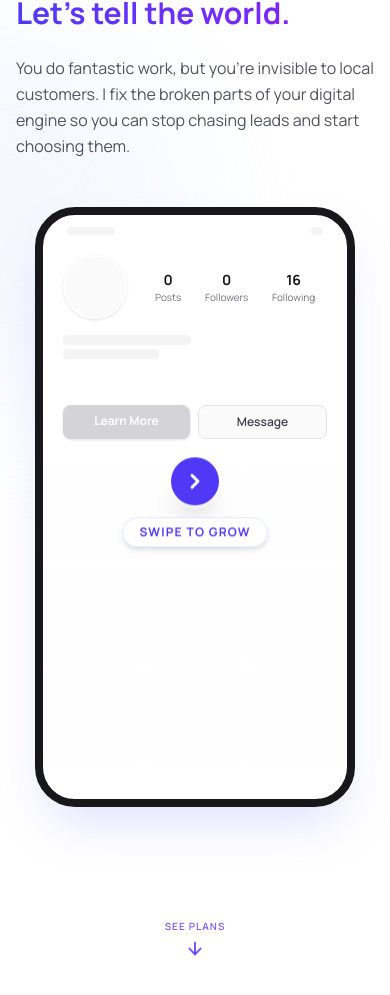
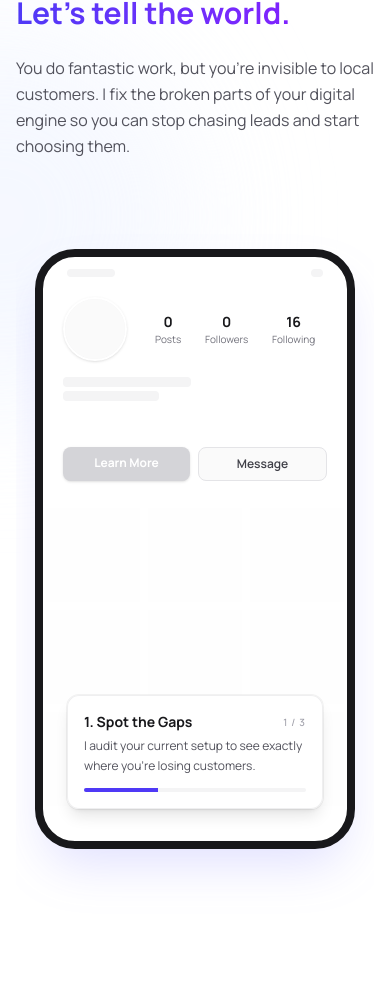
Before and after one commit to finnjefferis/jss, a Next.js app: page / in a window 390 px wide. Shown: the part 957-1952 px from the top of the page. Built offline with nearby package versions, Linux system fonts and the light colour scheme.

Commit message:
sticky scroll on mobile

```diff
--- a/src/app/components/HeroVisualMobile.tsx
+++ b/src/app/components/HeroVisualMobile.tsx
@@ -1,7 +1,7 @@
 "use client";
 
-import { useState, useRef } from "react";
-import { ChevronRight, ChevronLeft } from "lucide-react";
+import { useState, useRef, useEffect } from "react";
+import { ChevronDown } from "lucide-react"; // Changed to Down arrow
 import { InstagramGrowthSimulator } from "./InstagramGrowthSimulator";
 
 const STEPS = [
@@ -13,7 +13,7 @@ const STEPS = [
   {
     id: "build",
     title: "2. Build Connection",
-    text: "We fill your profile with high-quality content that builds trust immediately."
+    text: "We fill your profile with high-quality content that builds trust instantly."
   },
   {
     id: "report",
@@ -23,148 +23,123 @@ const STEPS = [
 ];
 
 export function MobileGrowthSwiper() {
-  const [index, setIndex] = useState(0);
-  const [hasStarted, setHasStarted] = useState(false);
+  const [activeIndex, setActiveIndex] = useState(0);
+  const containerRef = useRef<HTMLDivElement>(null);
+  const [showScrollCue, setShowScrollCue] = useState(true);
 
-  const activeStep = STEPS[index];
+  useEffect(() => {
+    const handleScroll = () => {
+      if (!containerRef.current) return;
 
-  // Touch state
-  const touchStartX = useRef<number | null>(null);
-  const touchEndX = useRef<number | null>(null);
+      const rect = containerRef.current.getBoundingClientRect();
+      const viewportHeight = window.innerHeight;
+      const totalHeight = rect.height;
 
-  const startInteraction = () => {
-    setHasStarted(true);
+      // Calculate progress: 0 when top enters view, 1 when bottom leaves view
+      // We want to track specifically when the sticky element is "active"
+
+      // How far have we scrolled INTO the container?
+      const scrolledDistance = -rect.top;
+      // The scrollable distance effectively available for switching steps
+      const effectiveScrollHeight = totalHeight - viewportHeight;
+
+      if (effectiveScrollHeight <= 0) return;
+
+      // Normalize between 0 and 1
+      let progress = scrolledDistance / effectiveScrollHeight;
+      progress = Math.max(0, Math.min(1, progress));
+
+      // Map progress to steps (0 to 2)
+      // 0.00 - 0.33 -> Step 0
+      // 0.33 - 0.66 -> Step 1
+      // 0.66 - 1.00 -> Step 2
+      const newIndex = Math.floor(progress * STEPS.length);
+      const boundedIndex = Math.min(STEPS.length - 1, Math.max(0, newIndex));
+
+      setActiveIndex(boundedIndex);
+
+      // Hide the cue once they start scrolling deep into it
+      if (progress > 0.05) {
+        setShowScrollCue(false);
+      }
     };
 
-  const next = () => {
-    if (!hasStarted) {
-      startInteraction();
-      return;
-    }
-    setIndex((i) => (i + 1) % STEPS.length);
-  }
+    window.addEventListener("scroll", handleScroll, { passive: true });
+    handleScroll(); // Check initial position
 
-  const prev = () => {
-    if (!hasStarted) return;
-    setIndex((i) => (i - 1 + STEPS.length) % STEPS.length);
-  }
+    return () => window.removeEventListener("scroll", handleScroll);
+  }, []);
 
-  // --- SWIPE HANDLERS ---
-  const handleTouchStart = (e: React.TouchEvent) => {
-    touchStartX.current = e.targetTouches[0].clientX;
-    touchEndX.current = null;
-  };
-
-  const handleTouchMove = (e: React.TouchEvent) => {
-    touchEndX.current = e.targetTouches[0].clientX;
-  };
-
-  const handleTouchEnd = () => {
-    if (!touchStartX.current || !touchEndX.current) return;
-
-    const distance = touchStartX.current - touchEndX.current;
-    const minSwipeDistance = 50;
-
-    if (distance > minSwipeDistance) {
-      next();
-    } else if (distance < -minSwipeDistance) {
-      prev();
-    }
-
-    touchStartX.current = null;
-    touchEndX.current = null;
-  };
+  const activeStep = STEPS[activeIndex];
 
   return (
-    <div className="lg:hidden px-4 mb-20 w-full flex justify-center">
-      {/* FIX: Use a standard style tag instead of 'jsx'.
-        This prevents Next.js from adding random class names that cause hydration errors.
-      */}
+    // 1. OUTER TRACK: 300vh height ensures we have "space" to scroll through 3 steps
+    // The negative margin accounts for spacing in your parent layout if needed
+    <div ref={containerRef} className="relative h-[300vh] -mt-20 mb-20">
+
       <style>{`
-        @keyframes gentle-bounce {
+        @keyframes gentle-bounce-vertical {
           0%, 100% { transform: translateY(0); }
-          50% { transform: translateY(-6px); }
+          50% { transform: translateY(6px); }
         }
       `}</style>
 
-      <div
-        className="relative w-full max-w-[20rem] touch-pan-y select-none"
-        onTouchStart={handleTouchStart}
-        onTouchMove={handleTouchMove}
-        onTouchEnd={handleTouchEnd}
-        onClick={!hasStarted ? startInteraction : undefined}
-      >
+      {/* 2. STICKY CONTAINER: Locks to the screen center while parent scrolls */}
+      <div className="sticky top-0 flex h-screen w-full items-center justify-center overflow-hidden">
 
-        {/* The Simulator */}
+        {/* The Phone visual wrapper */}
+        <div className="relative w-full max-w-[20rem]">
+
           <InstagramGrowthSimulator stage={activeStep.id}>
 
-          {/* === CONTENT CARD (Hidden initially) === */}
-          <div className={`
-             bg-white/95 backdrop-blur-md p-4 rounded-xl shadow-lg border border-zinc-200/60 ring-1 ring-zinc-900/5 relative z-30 mx-2 mb-4 transition-all duration-500
-             ${hasStarted ? "opacity-100 translate-y-0" : "opacity-0 translate-y-10 pointer-events-none"}
-          `}>
-            <h3 className="font-bold text-zinc-900 text-sm">{activeStep.title}</h3>
-            <p className="text-xs text-zinc-600 mt-1 leading-relaxed min-h-[40px]">{activeStep.text}</p>
-
-            {/* Controls */}
-            <div className="flex items-center justify-between mt-3 pt-3 border-t border-zinc-200/50">
-               <div className="flex gap-1.5">
-                 {STEPS.map((_, i) => (
-                   <div
-                     key={i}
-                     className={`h-1.5 rounded-full transition-all duration-500 ${i === index ? "w-6 bg-indigo-600" : "w-1.5 bg-zinc-300"}`}
-                   />
-                 ))}
+            {/* CONTENT CARD */}
+            <div className="bg-white/95 backdrop-blur-md p-4 rounded-xl shadow-lg border border-zinc-200/60 ring-1 ring-zinc-900/5 relative z-30 mx-2 mb-4 transition-all duration-300">
+              <div className="flex items-center justify-between mb-1">
+                 <h3 className="font-bold text-zinc-900 text-sm transition-all duration-300">{activeStep.title}</h3>
+                 <span className="text-[10px] font-medium text-zinc-400 uppercase tracking-widest">{activeIndex + 1} / 3</span>
               </div>
 
-               <div className="flex items-center gap-3">
-                 <button
-                   onClick={(e) => { e.stopPropagation(); prev(); }}
-                   className="text-zinc-400 hover:text-zinc-600 active:scale-95 transition p-1"
-                 >
-                   <ChevronLeft className="h-4 w-4" />
-                 </button>
-                 <button
-                   onClick={(e) => { e.stopPropagation(); next(); }}
-                   className="text-indigo-600 font-bold text-xs flex items-center gap-0.5 active:scale-95 transition"
-                 >
-                   Next <ChevronRight className="h-3 w-3" />
-                 </button>
-               </div>
+              <p className="text-xs text-zinc-600 leading-relaxed min-h-[40px] transition-all duration-300">
+                {activeStep.text}
+              </p>
+
+              {/* Progress Bar instead of dots for Scrollytelling feel */}
+              <div className="mt-3 h-1 w-full rounded-full bg-zinc-100 overflow-hidden">
+                <div
+                  className="h-full bg-indigo-600 transition-all duration-500 ease-out"
+                  style={{ width: `${((activeIndex + 1) / STEPS.length) * 100}%` }}
+                />
               </div>
             </div>
 
           </InstagramGrowthSimulator>
 
-        {/* === INTRO CUE (Floating, no full background) === */}
+          {/* SCROLL CUE OVERLAY */}
+          {/* Fades out once user starts scrolling */}
           <div
             className={`
-            absolute inset-0 z-40 flex flex-col items-center justify-center transition-all duration-500
-            ${!hasStarted ? "opacity-100" : "opacity-0 pointer-events-none"}
+              absolute inset-0 z-40 flex flex-col items-center justify-center transition-opacity duration-500 pointer-events-none
+              ${showScrollCue ? "opacity-100" : "opacity-0"}
             `}
           >
-           {/* Bouncing Container - using inline style for animation to avoid class mismatches */}
              <div
-             className="flex flex-col items-center cursor-pointer"
-             style={{ animation: 'gentle-bounce 2s infinite ease-in-out' }}
+               className="flex flex-col items-center"
+               style={{ animation: 'gentle-bounce-vertical 2s infinite ease-in-out' }}
              >
-
-             {/* Icon Circle */}
                <div className="bg-indigo-600 p-3 rounded-full shadow-xl ring-4 ring-white/50 mb-3">
-                 <ChevronRight className="h-6 w-6 text-white stroke-[3px]" />
+                   <ChevronDown className="h-6 w-6 text-white stroke-[3px]" />
                </div>
 
-             {/* Text Pill (White background to ensure contrast against simulator, Purple Text) */}
                <div className="bg-white/95 px-4 py-1.5 rounded-full shadow-md border border-indigo-100 backdrop-blur-sm">
                   <p className="text-xs font-bold text-indigo-600 uppercase tracking-widest">
-                    Swipe to grow
+                      Scroll to grow
                   </p>
                </div>
-
              </div>
           </div>
 
         </div>
       </div>
+    </div>
   );
 }
```
Lines whose indentation alone changed are shown as unchanged.
